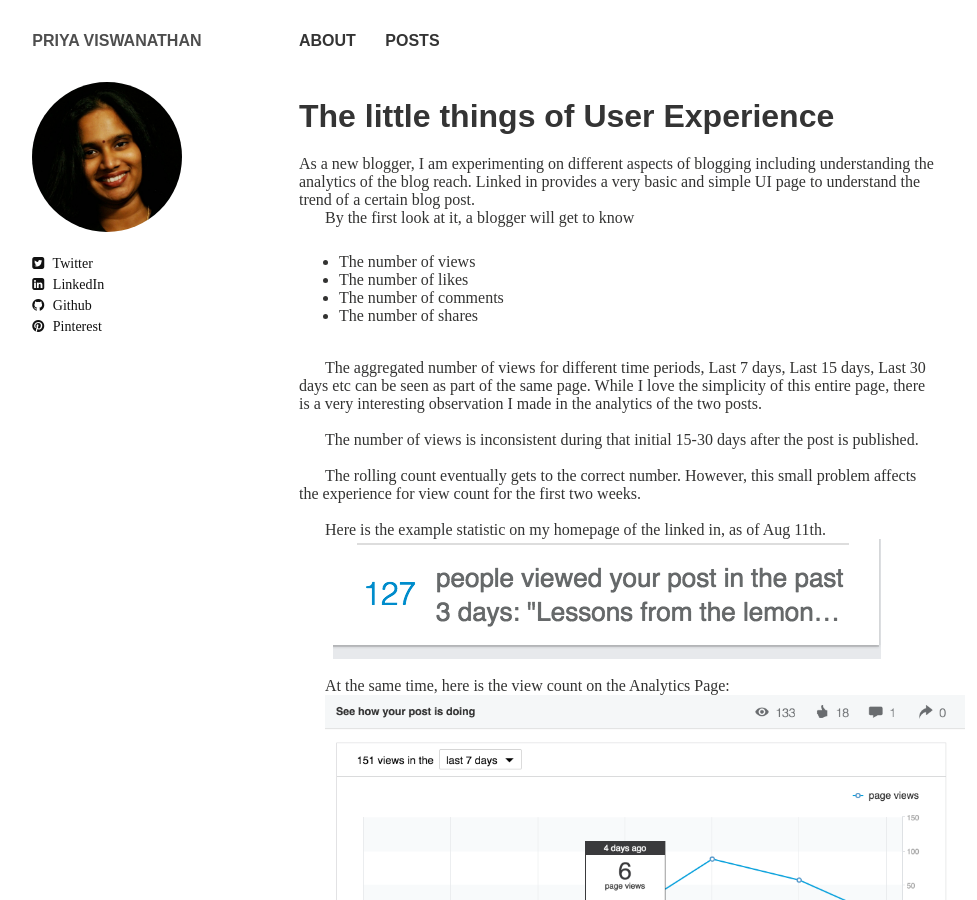
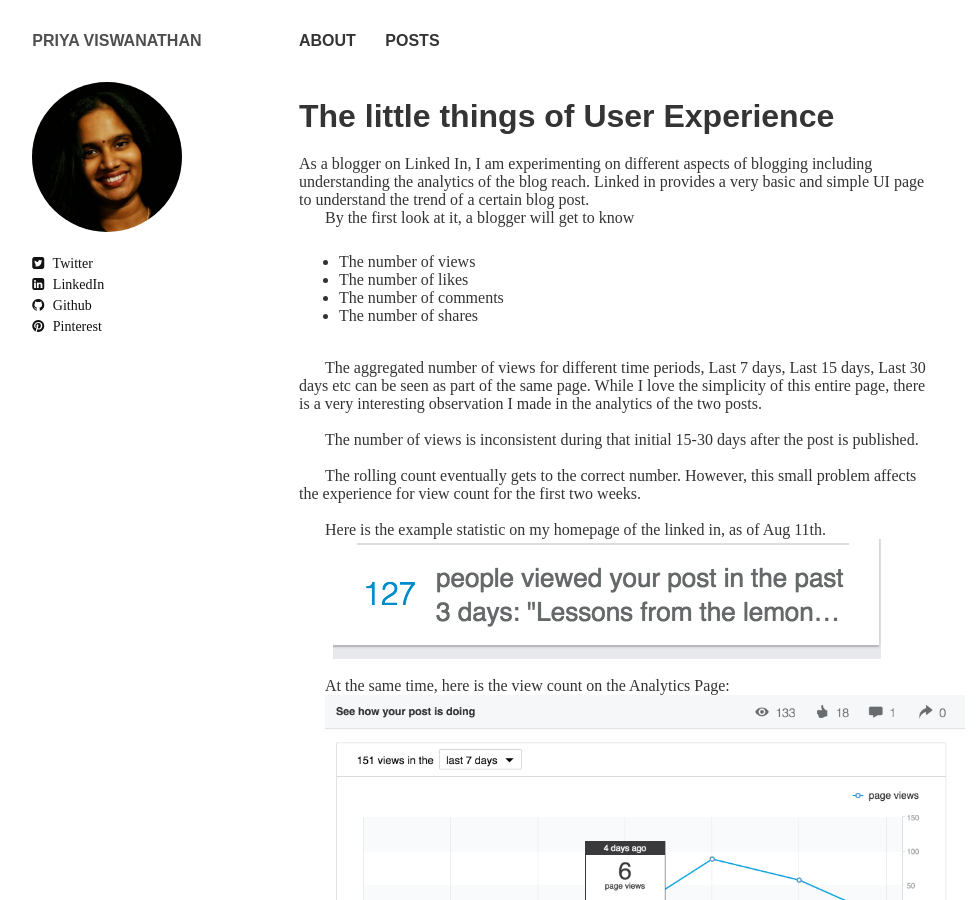
Before and after one commit to shyamalapriya/shyamalapriya.github.io, a Jekyll site: the page built from _posts/2015-10-01-the-little-things-of-user-experience.md, in a window 1280 px wide and 900 px high. Shown: the whole window, without its empty margins (21-998 px from the left). Built offline with Jekyll 4.4.1, drawn with Linux system fonts in a browser that asks for light colours; nearby versions of some CDN libraries; some web fonts are replaced; comment, search, counter and statistics services are not loaded.

Commit message:
minor updates

```diff
--- a/_posts/2015-10-01-the-little-things-of-user-experience.md
+++ b/_posts/2015-10-01-the-little-things-of-user-experience.md
@@ -11,7 +11,7 @@ image:
 date: 2015-10-01T04:20:20-07:00
 ---
 
-As a new blogger, I am experimenting on different aspects of blogging including understanding the analytics of the blog reach.
+As a blogger on Linked In, I am experimenting on different aspects of blogging including understanding the analytics of the blog reach.
 Linked in provides a very basic and simple UI page to understand the trend of a certain blog post.
 
 By the first look at it, a blogger will get to know
```
